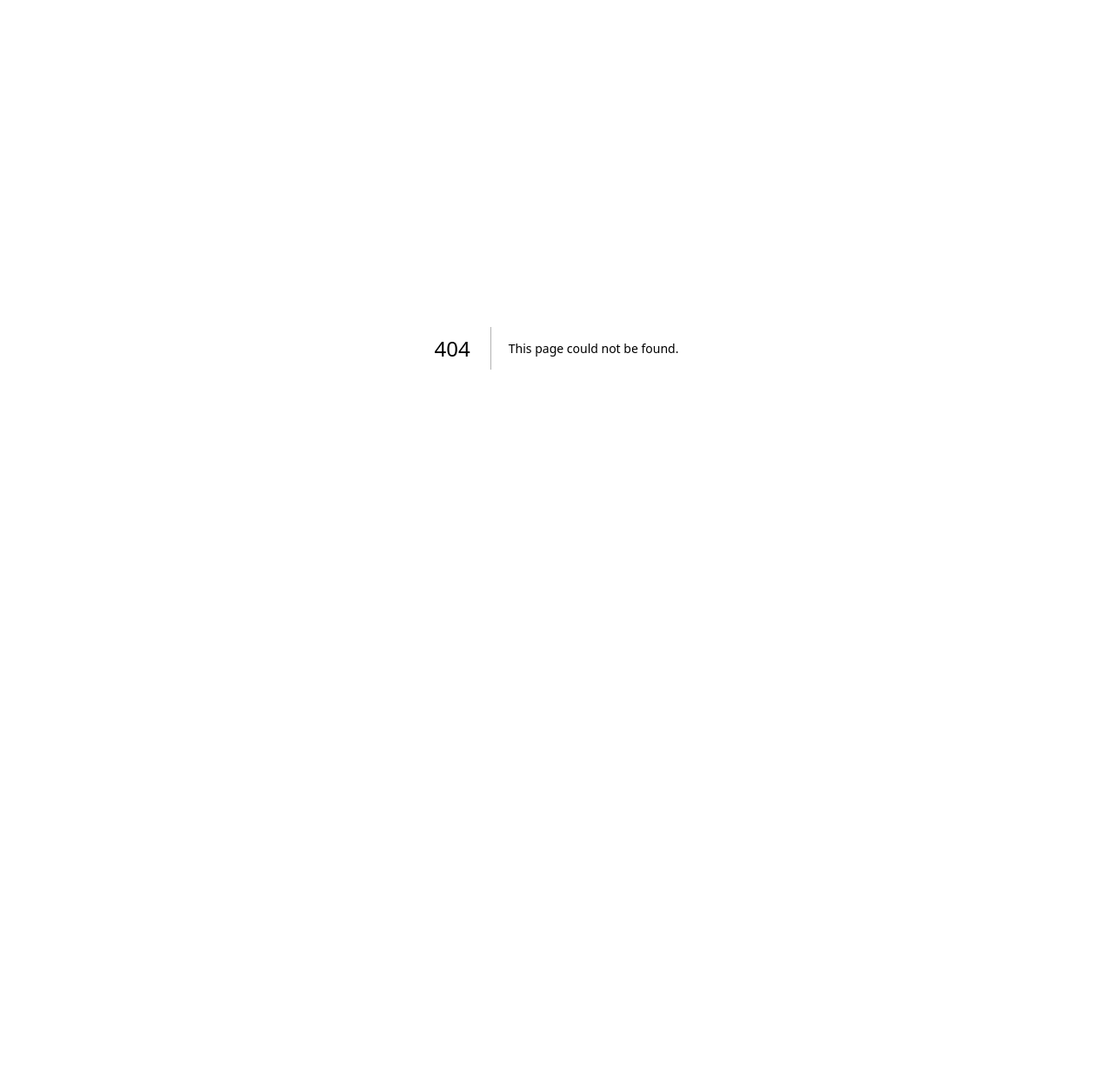
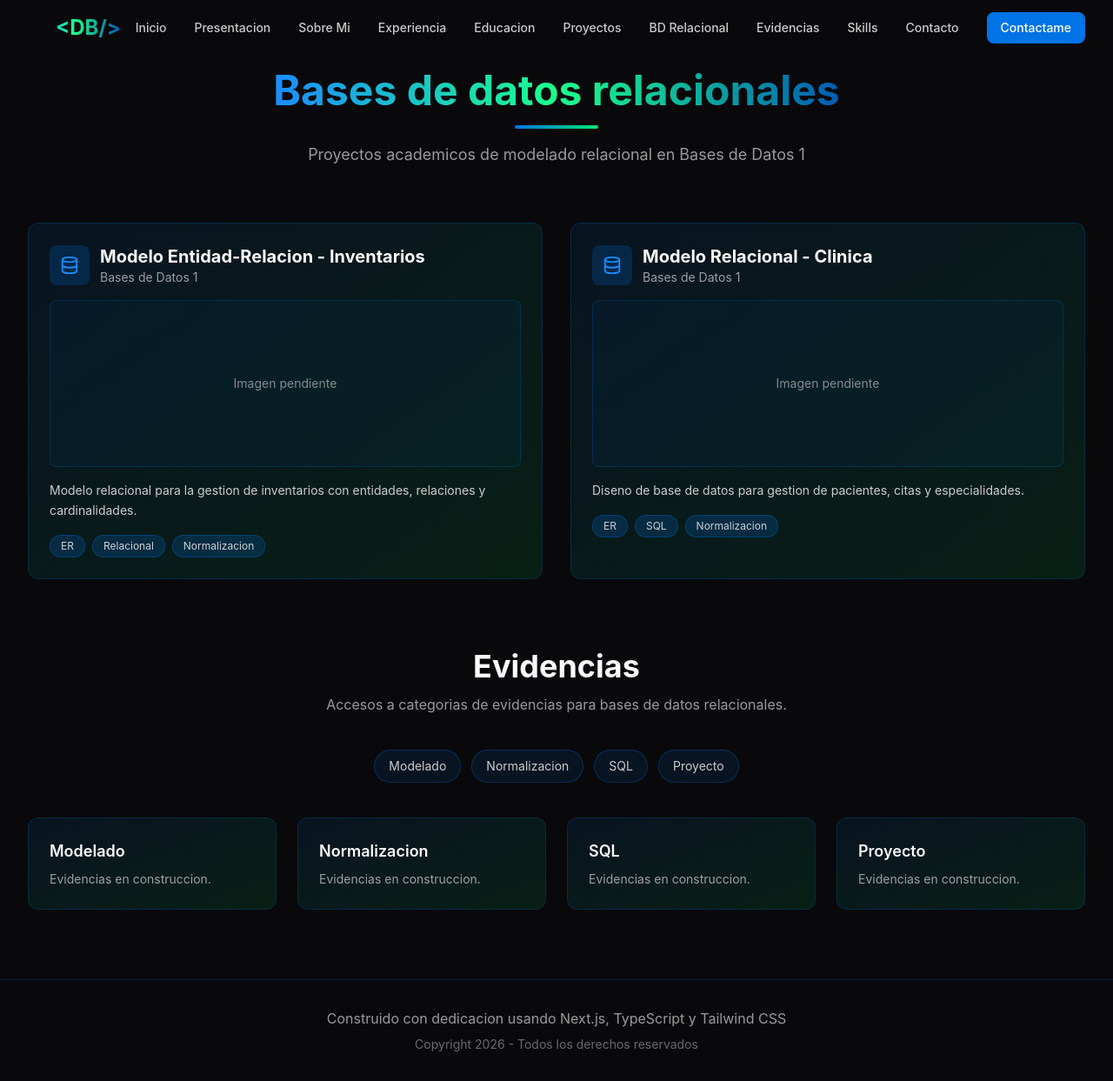
Before and after one commit to bdherrera/portafolio, a Next.js app: page /relational-db in a window 1280 px wide. Before the commit this address had no page. Shown: the whole page at 87% size. Before the commit the page ends 800 px from the top, so only its background shows below. Built offline with nearby package versions, Linux system fonts and the light colour scheme.

Commit message:
Fix:  presentacion

```diff
--- /dev/null
+++ b/src/app/relational-db/page.tsx
@@ -0,0 +1,20 @@
+import Navbar from '@/components/ui/Navbar';
+import RelationalDb from '@/components/sections/RelationalDb';
+
+export default function RelationalDbPage() {
+    return (
+        <main className="min-h-screen bg-background text-foreground">
+            <Navbar />
+            <RelationalDb />
+
+            <footer className="py-8 border-t border-primary-500/20 text-center">
+                <p className="text-foreground/60">
+                    Construido con dedicacion usando Next.js, TypeScript y Tailwind CSS
+                </p>
+                <p className="text-foreground/40 text-sm mt-2">
+                    Copyright {new Date().getFullYear()} - Todos los derechos reservados
+                </p>
+            </footer>
+        </main>
+    );
+}
--- /dev/null
+++ b/src/components/sections/Presentation.tsx
@@ -0,0 +1,70 @@
+'use client';
+
+import { motion } from 'framer-motion';
+import { Play } from 'lucide-react';
+
+interface PresentationProps {
+    videoUrl?: string;
+    title?: string;
+    description?: string;
+}
+
+const defaultTitle = 'Presentacion';
+const defaultDescription = 'Conoce en pocos minutos mi perfil, experiencia y enfoque de trabajo.';
+
+export default function Presentation({
+    videoUrl,
+    title = defaultTitle,
+    description = defaultDescription,
+}: PresentationProps) {
+    return (
+        <section id="presentation" className="py-20 relative overflow-hidden">
+            <div className="absolute inset-0 grid-background opacity-10" />
+
+            <div className="max-w-6xl mx-auto px-4 sm:px-6 lg:px-8 relative z-10">
+                <motion.div
+                    initial={{ opacity: 0, y: 20 }}
+                    whileInView={{ opacity: 1, y: 0 }}
+                    viewport={{ once: true }}
+                    transition={{ duration: 0.5 }}
+                    className="text-center mb-12"
+                >
+                    <h2 className="text-4xl md:text-5xl font-bold mb-4">
+                        <span className="text-gradient">{title}</span>
+                    </h2>
+                    <div className="w-24 h-1 bg-gradient-to-r from-primary-500 to-accent-500 mx-auto rounded-full" />
+                    <p className="text-lg text-foreground/70 mt-6 max-w-2xl mx-auto">
+                        {description}
+                    </p>
+                </motion.div>
+
+                <motion.div
+                    initial={{ opacity: 0, y: 20 }}
+                    whileInView={{ opacity: 1, y: 0 }}
+                    viewport={{ once: true }}
+                    transition={{ duration: 0.6 }}
+                    className="relative rounded-2xl border border-primary-500/20 bg-gradient-to-br from-primary-500/10 to-accent-500/10 p-4 md:p-6"
+                >
+                    {videoUrl ? (
+                        <div className="aspect-video w-full overflow-hidden rounded-xl bg-black/40">
+                            <iframe
+                                src={videoUrl}
+                                title="Video de presentacion"
+                                className="h-full w-full"
+                                allow="accelerometer; autoplay; clipboard-write; encrypted-media; gyroscope; picture-in-picture; web-share"
+                                allowFullScreen
+                            />
+                        </div>
+                    ) : (
+                        <div className="aspect-video w-full rounded-xl bg-black/40 flex items-center justify-center text-foreground/70">
+                            <div className="flex items-center gap-3">
+                                <Play size={28} className="text-primary-400" />
+                                <span>Agrega el enlace del video para mostrarlo aqui.</span>
+                            </div>
+                        </div>
+                    )}
+                </motion.div>
+            </div>
+        </section>
+    );
+}
```
